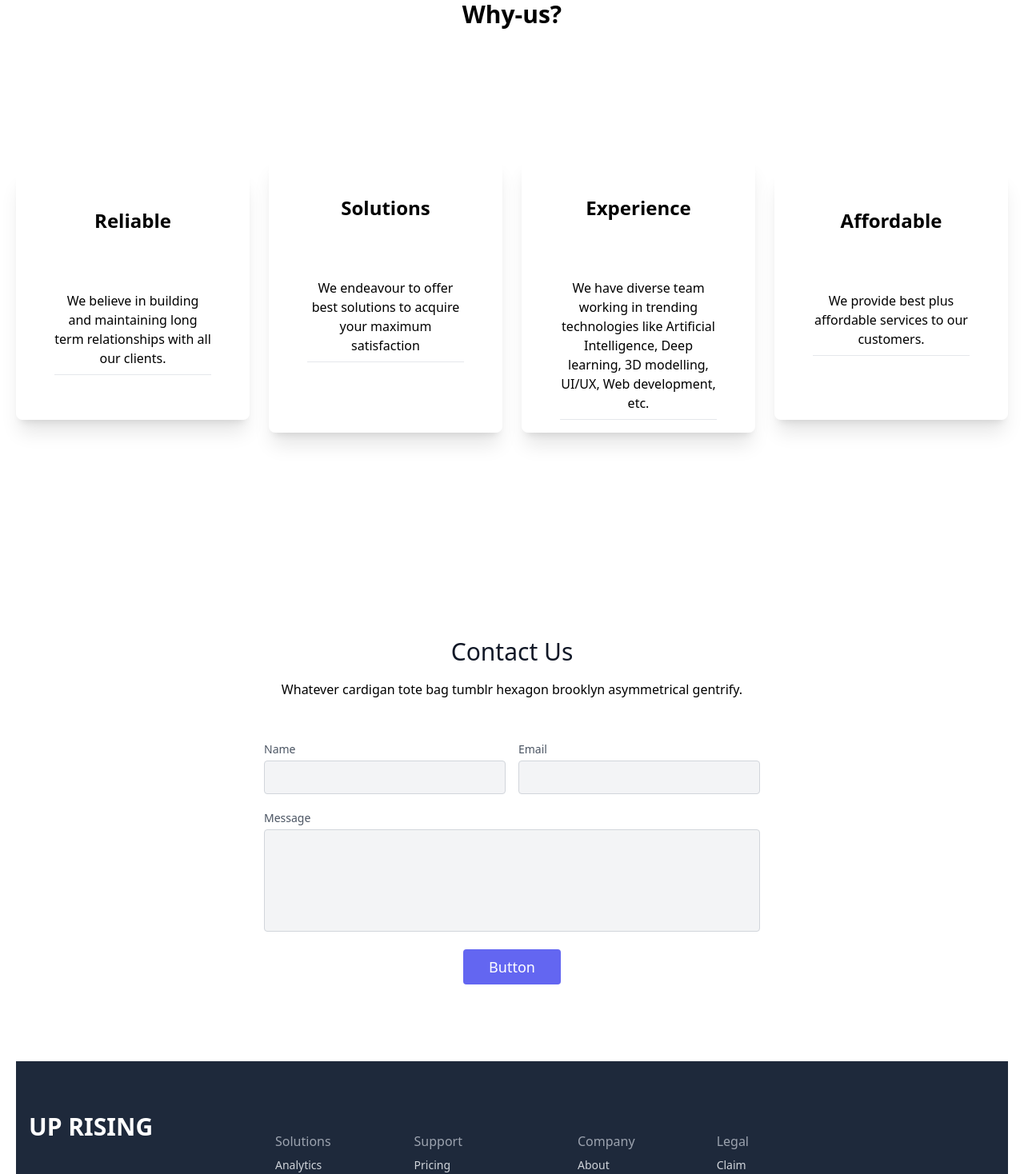
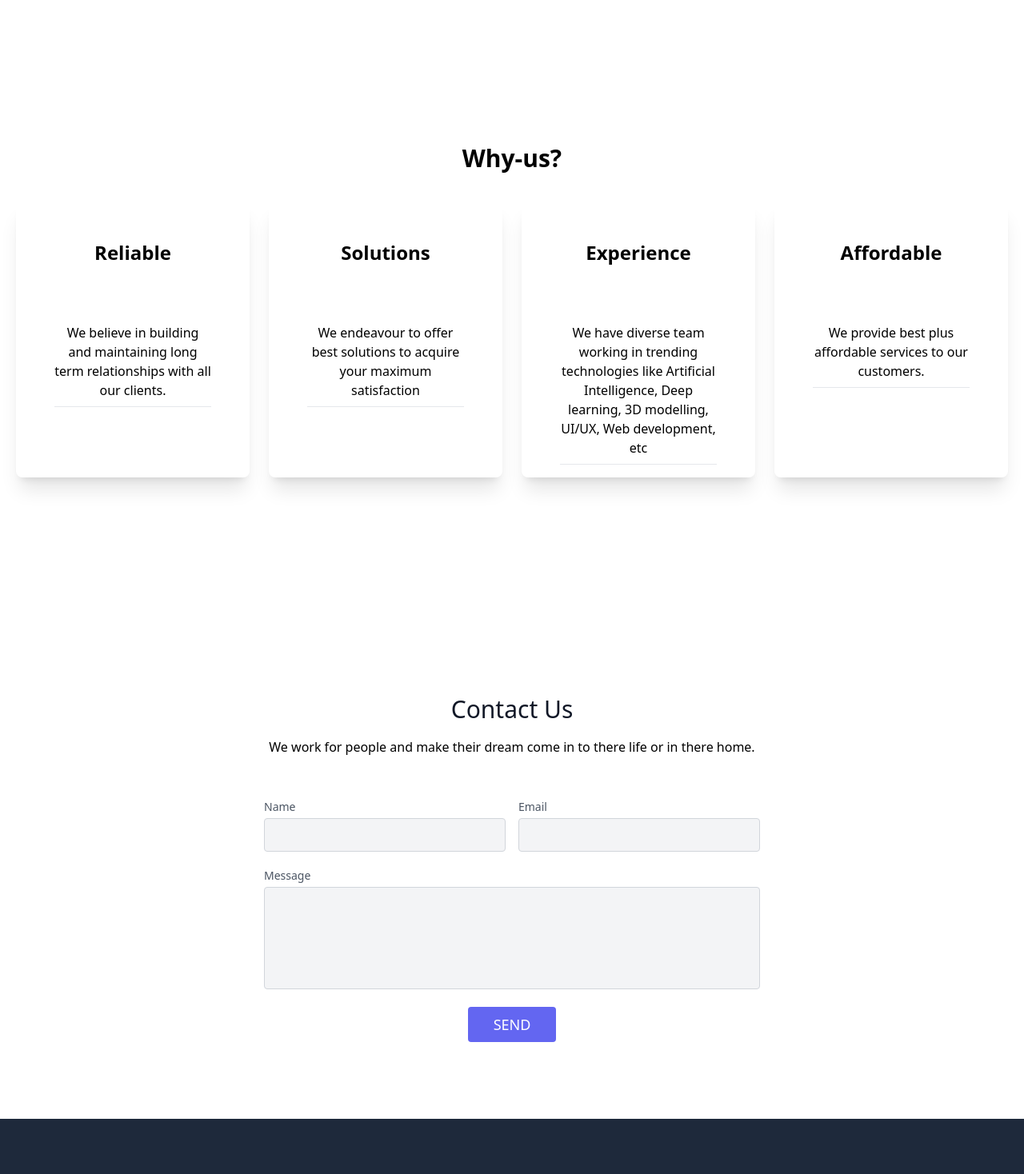
Before and after one commit to xr-dev-saurabh/uprising-tradex, a React (Create React App) app: page / in a window 1280 px wide. Shown: the top 1468 px of the page at 80% size. Built offline with nearby package versions, Linux system fonts and the light colour scheme.

Commit message:
created contact us section and added some changes

```diff
--- a/src/components/card.jsx
+++ b/src/components/card.jsx
@@ -4,9 +4,10 @@ import React from 'react';
 const Cards = () => {
   return (
     <div>
-        <h1 className='w-full flex justify-center text-3xl  font-bold text-black'>Why-us?</h1>
+
 
     <div className='w-full py-[10rem] px-4 bg-white'>
+    <h1 className='w-full flex justify-center text-3xl p-5 font-bold text-black'>Why-us?</h1>
       <div className='max-w-[1240px] mx-auto grid md:grid-cols-4 gap-6'>
           <div className='w-full shadow-xl flex flex-col p-4 my-4 rounded-lg hover:scale-105 duration-300'>
 
@@ -18,7 +19,7 @@ const Cards = () => {
               </div>
 
           </div>
-          <div className='w-full shadow-xl bg-white-100 flex flex-col p-4 md:my-0 my-8 rounded-lg hover:scale-105 duration-300'>
+          <div className='w-full shadow-xl flex flex-col p-4 my-4 rounded-lg hover:scale-105 duration-300'>
 
               <h2 className='text-2xl font-bold text-center py-8'>Solutions</h2>
 
@@ -28,13 +29,12 @@ const Cards = () => {
               </div>
 
           </div>
-          <div className='w-full shadow-xl bg-white-100 flex flex-col p-4 md:my-0 my-8 rounded-lg hover:scale-105 duration-300'>
+          <div className='w-full shadow-xl flex flex-col p-4 my-4 rounded-lg hover:scale-105 duration-300'>
 
               <h2 className='text-2xl font-bold text-center py-8'>Experience</h2>
 
               <div className='text-center font-medium'>
-                  <p className='py-2 border-b mx-8 mt-8'>We have diverse team working in trending technologies like Artificial Intelligence, Deep learning, 3D modelling, UI/UX, Web development, etc.
-</p>
+                  <p className='py-2 border-b mx-8 mt-8'>We have diverse team working in trending technologies like Artificial Intelligence, Deep learning, 3D modelling, UI/UX, Web development, etc</p>
 
               </div>
 
--- a/src/components/contactus.jsx
+++ b/src/components/contactus.jsx
@@ -12,8 +12,7 @@ export default function App() {
               Contact Us
             </h1>
             <p className="lg:w-2/3 mx-auto leading-relaxed text-base">
-              Whatever cardigan tote bag tumblr hexagon brooklyn asymmetrical
-              gentrify.
+            We work for people and make their dream come in to there life or in there home.
             </p>
           </div>
           <div className="lg:w-1/2 md:w-2/3 mx-auto">
@@ -64,7 +63,7 @@ export default function App() {
               </div>
               <div className="p-2 w-full">
                 <button className="flex mx-auto text-white bg-indigo-500 border-0 py-2 px-8 focus:outline-none hover:bg-indigo-600 rounded text-lg">
-                  Button
+                  SEND
                 </button>
               </div>
 
--- a/src/components/footer.jsx
+++ b/src/components/footer.jsx
@@ -2,7 +2,7 @@ import React from 'react';
 
 const Footer = () => {
   return (
-    <div className='max-w-[1240px] bg-slate-800 mx-auto py-16 px-4 grid lg:grid-cols-4 gap-6 text-gray-300'>
+    <div className='max-w-[fullpx] bg-slate-800 mx-auto py-16 px-4 grid lg:grid-cols-4 gap-6 text-gray-300'>
       <div>
         <h1 className='w-full text-3xl font-bold text-white'>UP RISING</h1>
       </div>
```
Also changed, not shown: New Text Document.txt (deleted).
